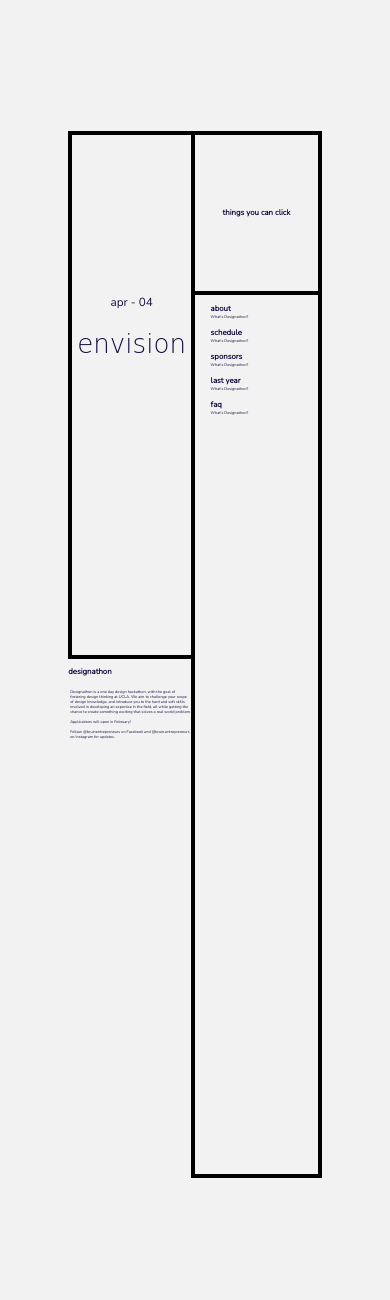
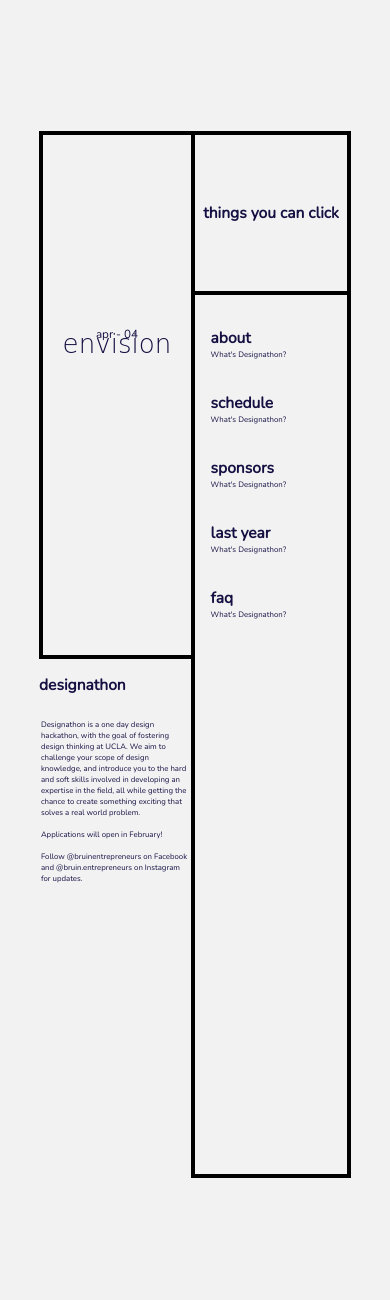
Before and after one commit to Bruin-Entrepreneurs/designathon_2020, a PHP site: page /index.html in a window 390 px wide. Shown: the top 1300 px of the page. Run offline with PHP 8.4, Linux system fonts and the light colour scheme; some web fonts are replaced.

Commit message:
Updated base.css to include size formatting and modified some html tags

```diff
--- a/base.css
+++ b/base.css
@@ -20,6 +20,11 @@ p {
     color: #151041;
     font-weight: 100;
     font-size: 1vw;
+}
+
+a {
+    text-decoration: none;
+    color: #151041;
 }
 
 
@@ -53,7 +58,7 @@ p {
   font-family: 'Nunito', sans-serif;
   font-weight: normal;
   font-size: 3vw;
-  margin: 0;
+  margin: 1rem 0;
   /* margin: auto 0; */
 }
 
@@ -469,9 +474,10 @@ p {
     padding-left: 5%;
 }
 
+/*
 #faq {
   height: auto;
-}
+}*/
 
 #sponsors {
   height: auto;
@@ -689,6 +695,10 @@ Creates a rectangular container for the boxes
   padding-left: 6.25rem;
 }
 
+#last-year-text {
+  margin: auto 4%;
+}
+
 #last-year-winners-box {
     height: 50%;
     width: 90%
@@ -713,41 +723,56 @@ Creates a rectangular container for the boxes
 }
 
 .q-box-question {
-
+  font-size: 2vw;
 }
 
 @media (max-width: 40rem) {
-  .navbar {
-    margin-left: 0;
-    margin-right: 0;
-    width: 100%;
 
-    flex-direction: column;
-    justify-content: center;
-    align-items: center;
+  p {
+    /* margin-top: 0; */
+    font-size: 2vw;
   }
-  .home-img {
-    height: 50%;
+
+  .container {
+    width: 80vw;
   }
-  .apply-button {
-    margin: auto;
-    margin-top: 0.5rem;
+
+  .container-plain {
+    width: 80vw;
   }
-  .nav-buttonbar {
-    justify-content: center;
+
+  #title-date-text {
+    margin: 2rem 0;
   }
-  .nav-title {
-    font-size: 25px;
+
+  #title-sub-title {
+    font-size: 4vw;
   }
-  .circle-lines {
-    width: 50%;
+
+  #last-year-text {
+    font-size: 1.8vw;
   }
-  .about-img {
-    display: none;
+
+  .link-item {
+    margin: 2rem 0;
   }
-  .sponsorDivImg {
-    width: 15rem;
-    height: 10rem;
-    margin: 1rem;
+
+  .link-title-text {
+    font-size: 4vw;
   }
+
+  .section-title-text {
+    font-size: 4vw;
+  }
+
+  .winner-name {
+    font-size: 2.3vw;
+
+  }
+
+  .q-box-question {
+    margin-bottom: 0;
+    font-size: 3.8vw;
+  }
+
 }
--- a/index.html
+++ b/index.html
@@ -13,26 +13,7 @@
 	<meta name="viewport" content="width=device-width, initial-scale=1" user-scalable="no" />
 </head>
 <body>
-    <!-- <div class="page">
-	 <div class="container">
-	 <div class="half-column"></div>
-	 <div class="half-column" id="noborder">
-	 <div class="half-row" id="thiccBorderBottom">
-	 <div class="half-row" id="smallRow">
-	 <h1>sponsors</h1>
-	 </div>
-	 <div class="half-row" id="thiccBorderTop"></div>
-	 </div>
-	 <div class="half-row" id="thiccBorderLeft">
-	 <div class="half-row" id="thiccMargin">
-	 <div class="box" id="noborder">
-	 <div class="dogImage"></div>
-	 </div>
-	 </div>
-	 </div>
-	 </div>
-	 </div>
-	 </div> -->
+
     <div class="page">
       <div class="container-plain">
 	<div id="title-box" class="half-column-plain" >
@@ -68,23 +49,23 @@
 	  </div>
 	  <div class="link-box" >
 	      <div class="link-item" >
-		  <h2 class="link-title-text">about</h2>
+		  <a href="#title-sub-title"><h2 class="link-title-text">about</h2></a>
 		  <p class="link-subtext">What's Designathon?</p>
 	      </div>
 	      <div class="link-item">
-		  <h2 class="link-title-text">schedule</h2>
+		  <a href="#schedule"><h2 class="link-title-text">schedule</h2></a>
 		  <p class="link-subtext">What's Designathon?</p>
 	      </div>
 	      <div class="link-item">
-		  <h2 class="link-title-text">sponsors</h2>
+		  <a href="#sponsors"><h2 class="link-title-text">sponsors</h2></a>
 		  <p class="link-subtext">What's Designathon?</p>
 	      </div>
 	      <div class="link-item">
-		  <h2 class="link-title-text">last year</h2>
+		  <a href='#last-year'><h2 class="link-title-text">last year</h2></a>
 		  <p class="link-subtext">What's Designathon?</p>
 	      </div>
 	      <div class="link-item">
-		  <h2 class="link-title-text">faq</h2>
+		  <a href='#faq'><h2 class="link-title-text">faq</h2></a>
 		  <p class="link-subtext">What's Designathon?</p>
 	      </div>
 	  </div>
@@ -209,14 +190,14 @@
       </div>
 	</div>
 
-	<div class="page">
+	<div id='last-year' class="page">
 	  <div class="container-plain">
 	    <div class="half-column" style="height: 50%; border-right: 0;">
 	      <div class="section-title" style="height: 30%;" >
 		<h1 class="section-title-text">last year</h1>
 	      </div>
 	      <div class="half-row-plain">
-		<p style="margin: auto 4%;">
+		<p id='last-year-text'>
 		  We had 100 amazing attendees last year who picked an
 		  aspect of the college experience to (re)define. Groups worked
 		  on ideas that varied from fostering more collaboration between
@@ -260,7 +241,7 @@
 	</div>
 
 	<div class="page">
-	    <div class="container" >
+	    <div id='faq' class="container" >
 		<div class="section-title" >
 		    <h1 class="section-title-text" >faq</h1>
 		</div>
```
Also changed, not shown: 1 other file.
